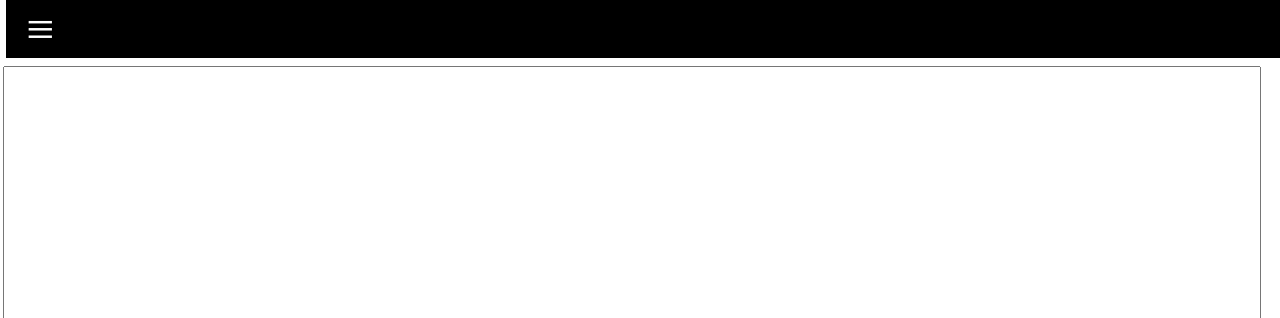
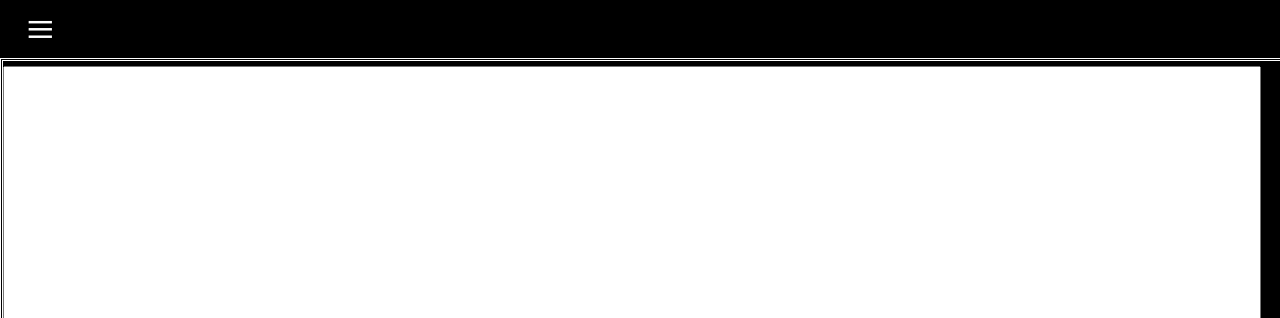
Before and after one commit to omkarghone/mini-notepade, a plain HTML site: page index.html in a window 1280 px wide. Shown: the top 318 px of the page. Drawn offline with Linux system fonts and the light colour scheme.

Commit message:
Update index.html

```diff
--- a/index.html
+++ b/index.html
@@ -7,7 +7,7 @@
     <title>Document</title>
 </head>
 <style>
-    body{margin: 0px; padding: 0px;box-sizing: border-box;}
+    body{margin: 0px; padding: 0px;box-sizing: border-box; background-color:black;}
     .sidenav {
         height: 100%;
         width: 0;
```
